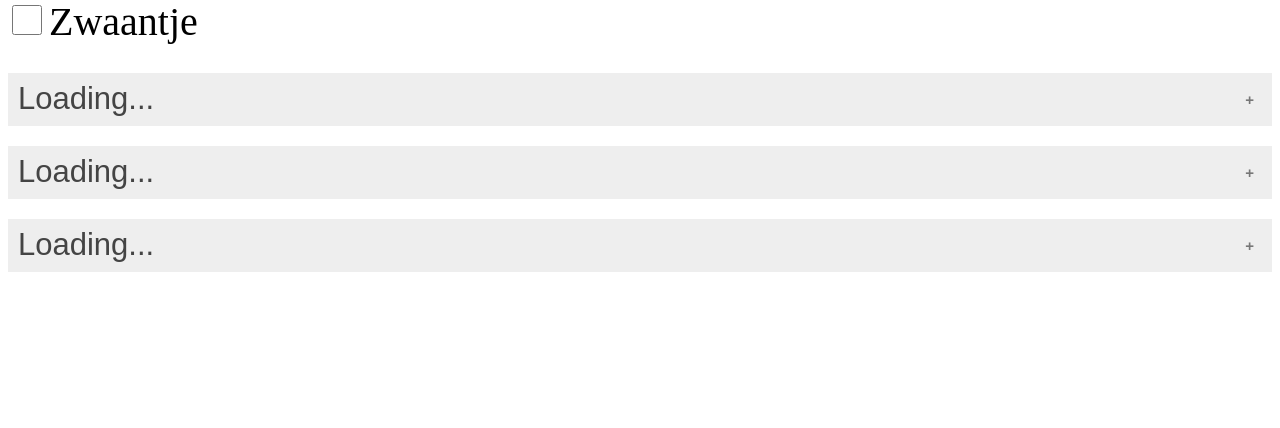
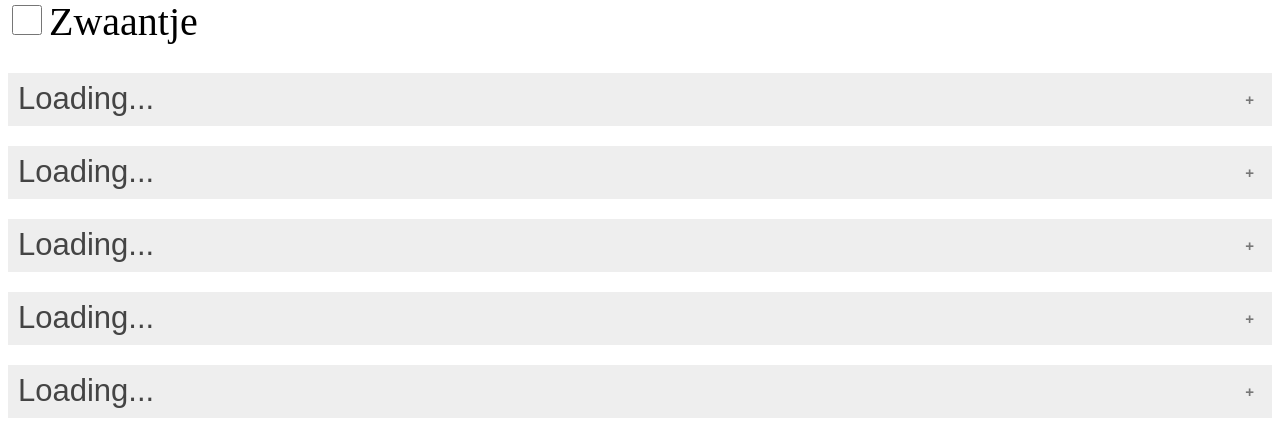
Before and after one commit to BramvdnHeuvel/Spyfall, a Flask app: page /keuzemenu/results in a window 1280 px wide. Shown: the part 386-814 px from the top of the page. Before the commit the page ends 658 px from the top, so only its background shows below. Run offline with Flask 2, Linux system fonts and the light colour scheme; some libraries are stand-ins or nearby versions.

Commit message:
Increase result size

```diff
--- a/main.py
+++ b/main.py
@@ -201,7 +201,7 @@ def find_perfect_event(members):
 
     options = []
 
-    for event in events[0:3]:
+    for event in events[0:5]:
         option = {
             "name": event["name"],
             "desc": event["desc"],
--- a/templates/options.html
+++ b/templates/options.html
@@ -61,6 +61,8 @@
             const loading = [
                 {name: 'Loading...', desc: 'Please wait...', score: 0},
                 {name: 'Loading...', desc: 'Please wait...', score: 0},
+                {name: 'Loading...', desc: 'Please wait...', score: 0},
+                {name: 'Loading...', desc: 'Please wait...', score: 0},
                 {name: 'Loading...', desc: 'Please wait...', score: 0}
             ];
 
```
